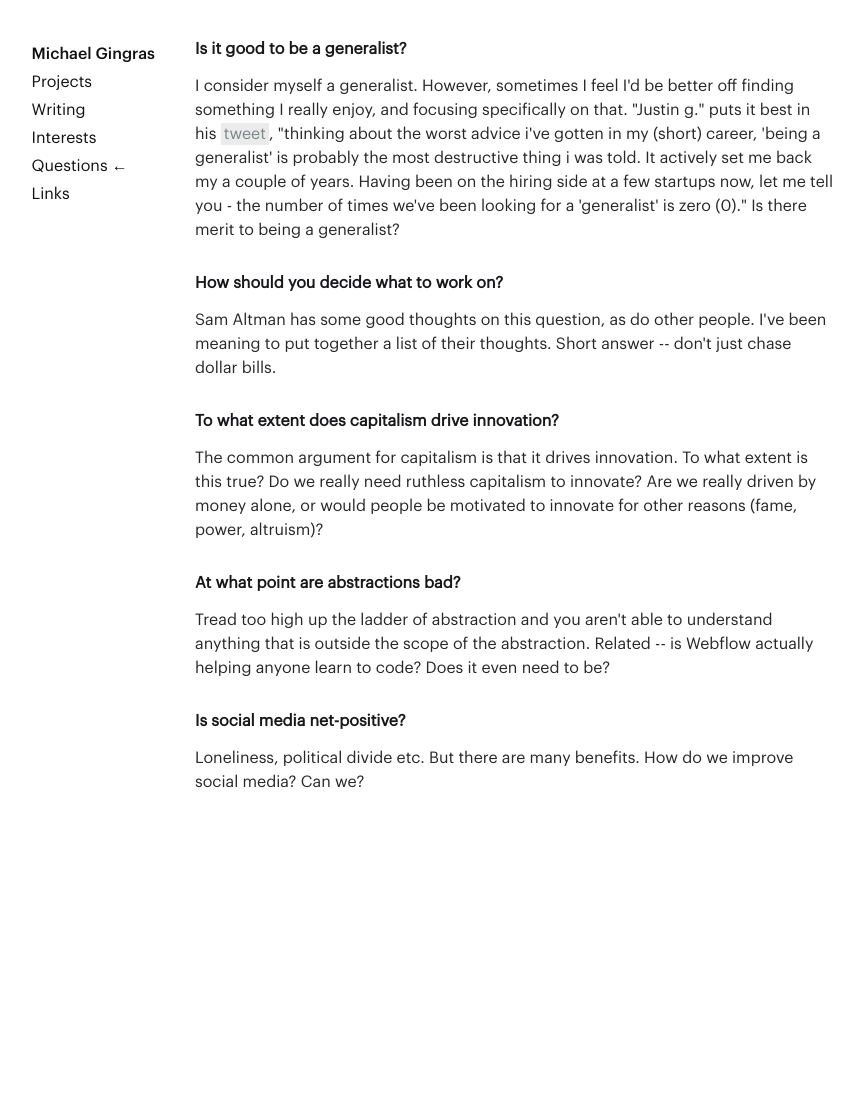
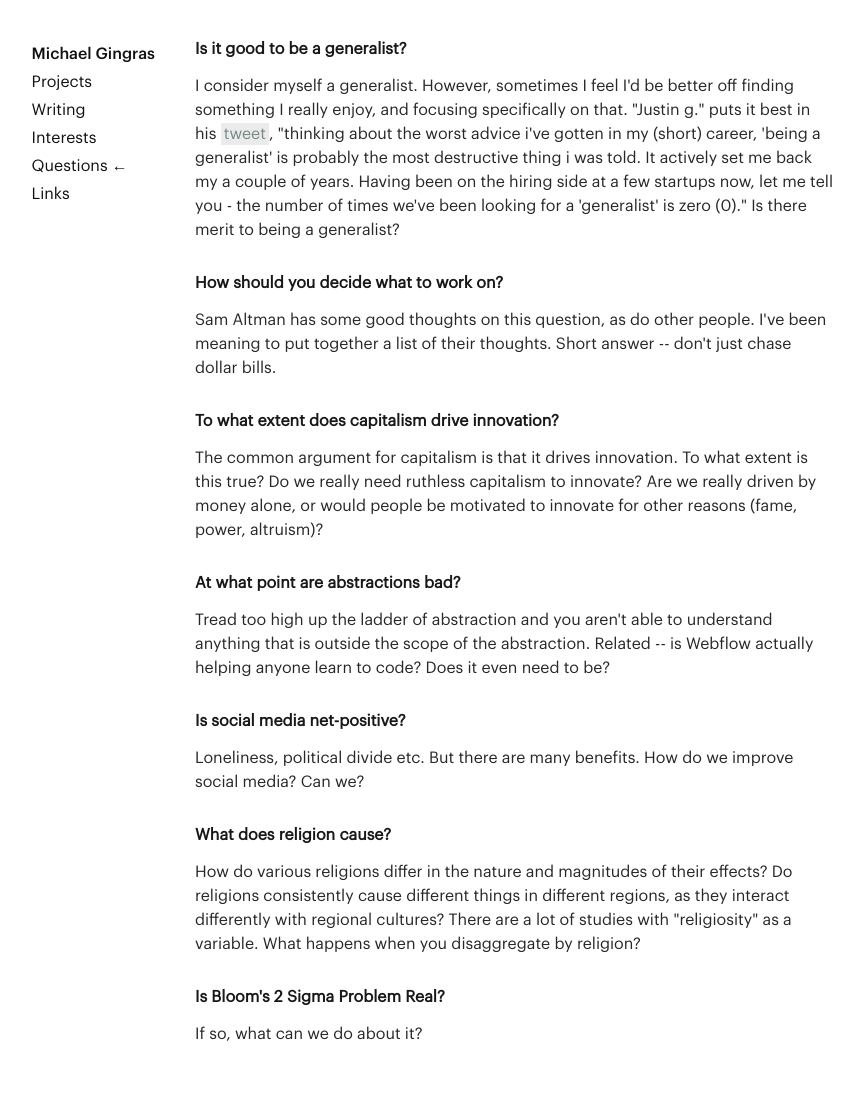
Before and after one commit to mcgingras/blog, a Jekyll site: the page built from questions.html, in a window 1280 px wide. Shown: the whole page, without its empty margins (125-988 px from the left). Built offline with Jekyll 4.4.1, drawn with Linux system fonts in a browser that asks for light colours; before the commit the page ends 900 px from its top, so only the background shows below that.

Commit message:
more questions

```diff
--- a/_data/questions.yml
+++ b/_data/questions.yml
@@ -8,3 +8,7 @@
   subtext: Tread too high up the ladder of abstraction and you aren't able to understand anything that is outside the scope of the abstraction. Related -- is Webflow actually helping anyone learn to code? Does it even need to be?
 - name: Is social media net-positive?
   subtext: Loneliness, political divide etc. But there are many benefits. How do we improve social media? Can we?
+- name: What does religion cause?
+  subtext: How do various religions differ in the nature and magnitudes of their effects? Do religions consistently cause different things in different regions, as they interact differently with regional cultures? There are a lot of studies with "religiosity" as a variable. What happens when you disaggregate by religion?
+- name: Is Bloom's 2 Sigma Problem Real?
+  subtext: If so, what can we do about it?
```
